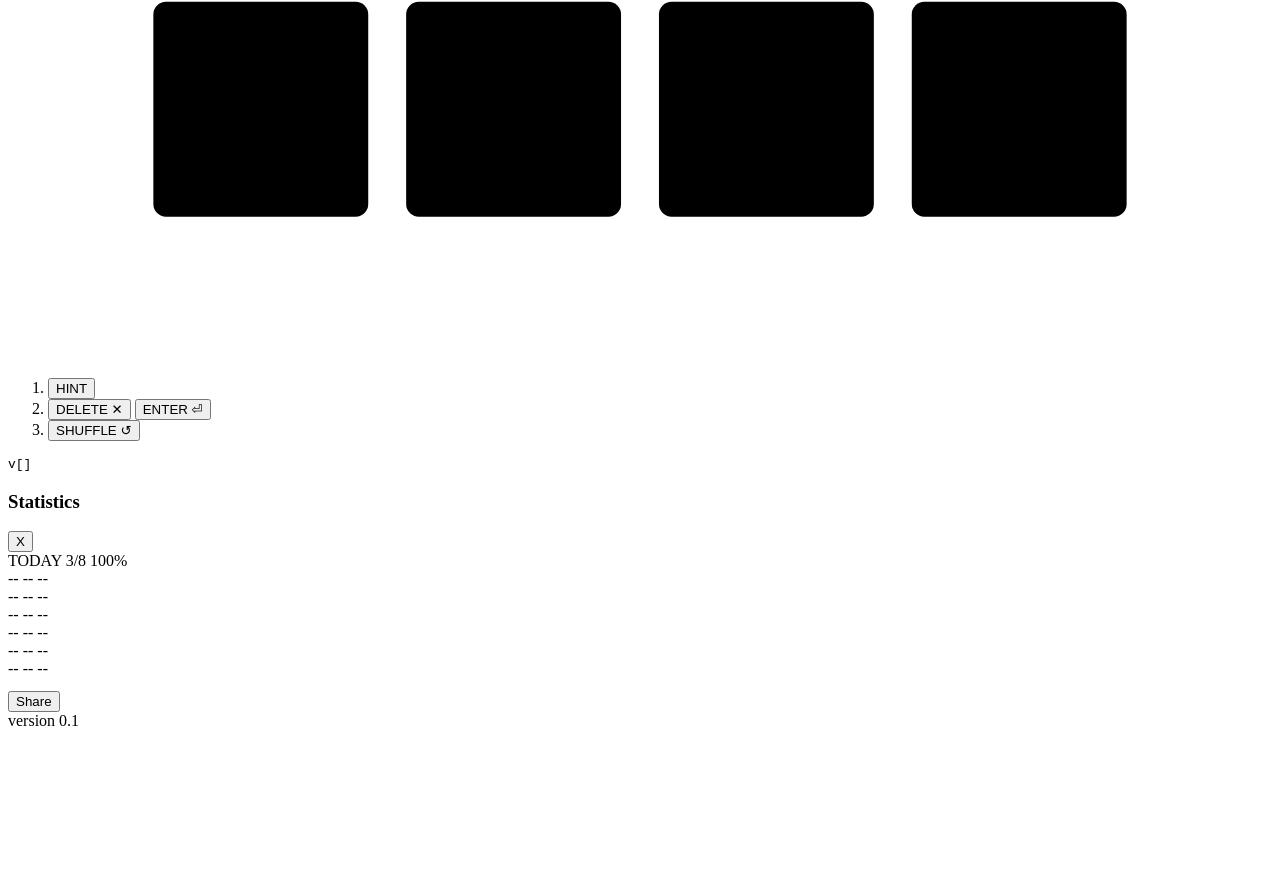
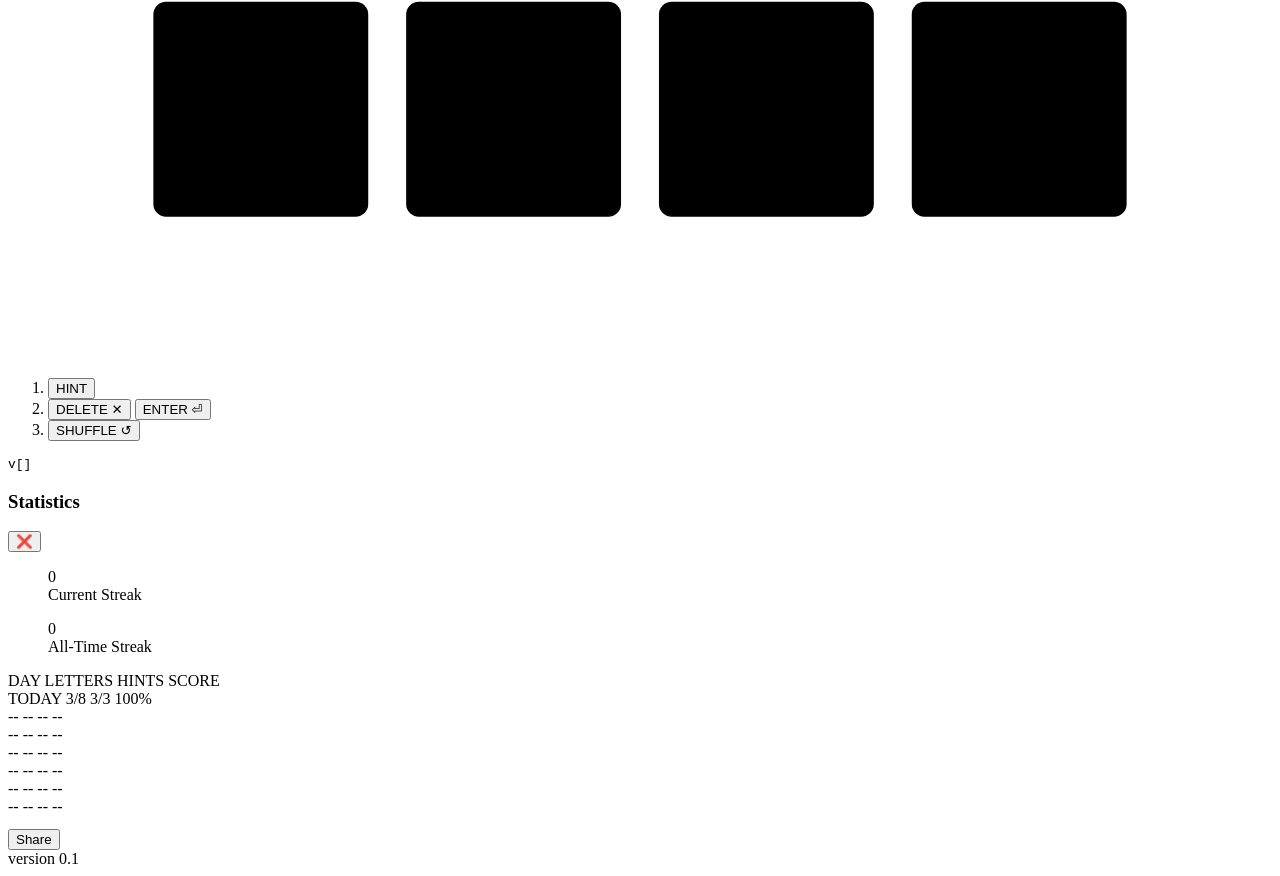
Before and after one commit to aoshea/nn, a website: page index.html in a window 1280 px wide. Shown: the part 986-1862 px from the top of the page. Before the commit the page ends 1724 px from the top, so only its background shows below. Drawn offline with Linux system fonts and the light colour scheme.

Commit message:
3 files modified

```diff
--- a/index.html
+++ b/index.html
@@ -683,16 +683,34 @@
     <div class="stats">
       <header>
         <h3>Statistics</h3>
-        <button name="close-drawer" class="modal">X</button>
+        <button name="close-drawer" class="modal">&#10060;</button>
       </header>
-      <article>
+      <article class="stats-streak">
+        <figure>
+          <div id="stat-current-streak">0</div>
+          <figcaption>Current Streak</figcaption>
+        </figure>
+        <figure>
+          <div id="stat-all-time-streak">0</div>
+          <figcaption>All-Time Streak</figcaption>
+        </figure>
+      </article>
+      <article class="stats-week">
         <div class="result-grid">
+          <div class="result-header-row result-row">
+            <span>DAY</span>
+            <span>LETTERS</span>
+            <span>HINTS</span>
+            <span>SCORE</span>
+          </div>
           <div class="result-today result-row">
             <span>TODAY</span>
             <span>3/8</span>
+            <span>3/3</span>
             <span>100%</span>
           </div>
           <div class="result-prev result-row">
+            <span>--</span>
             <span>--</span>
             <span>--</span>
             <span>--</span>
@@ -701,8 +719,10 @@
             <span>--</span>
             <span>--</span>
             <span>--</span>
+            <span>--</span>
           </div>
           <div class="result-prev result-row">
+            <span>--</span>
             <span>--</span>
             <span>--</span>
             <span>--</span>
@@ -711,13 +731,16 @@
             <span>--</span>
             <span>--</span>
             <span>--</span>
+            <span>--</span>
           </div>
           <div class="result-prev result-row">
             <span>--</span>
             <span>--</span>
             <span>--</span>
+            <span>--</span>
           </div>
           <div class="result-prev result-row">
+            <span>--</span>
             <span>--</span>
             <span>--</span>
             <span>--</span>
--- a/index.ts
+++ b/index.ts
@@ -537,7 +537,7 @@ function advanceLevel() {
     tile_mgr.show(game_level);
     input_char_view.reset(game_level + min_chars);
   } else {
-    tile_mgr.endGame();
+    //tile_mgr.endGame();
     setTimeout(toggleStats, 3000);
   }
 
--- a/style.css
+++ b/style.css
@@ -6,6 +6,7 @@
     Helvetica, Arial, sans-serif;
   --font-size: 10px;
   --font-size-large: 14px;
+  --font-size-xlarge: 24px;
   --font-size-svg: 8px;
   --font-weight: 600;
 }
@@ -64,6 +65,9 @@ button.tertiary {
 }
 
 button.modal {
+  position: absolute;
+  top: -0.1rem;
+  right: 0;
   border: none;
   background: white;
   color: black;
@@ -160,21 +164,46 @@ button[name='hint']::after {
 }
 
 .stats header {
+  position: relative;
+  text-align: center;
+  padding-bottom: 0.5rem;
+  border-bottom: 1px solid lightgray;
+}
+
+.stats header h3 {
+  font-size: var(--font-size-large);
+}
+
+.stats-streak {
   display: flex;
   justify-content: space-between;
 }
 
-.stats header h3 {
-  margin: 0.5rem 0;
+.stats-streak figure {
+  display: flex;
+  flex-direction: column;
+  justify-content: center;
+  align-items: center;
+  margin: 0;
+  padding: 1rem 1rem 0;
+}
+
+.stats-streak > figure > div {
+  font-size: var(--font-size-xlarge);
 }
 
 .result-grid {
   padding: 1rem 0;
 }
 
+.result-header-row {
+  color: gray;
+  border-bottom: 2px solid rgb(158, 153, 153);
+}
+
 .result-row {
   display: grid;
-  grid-template-columns: repeat(3, 1fr);
+  grid-template-columns: repeat(4, 1fr);
   padding: 0.5rem;
   font-size: var(--font-size-large);
   border-radius: 2px;
@@ -343,7 +372,6 @@ rect.layer--overlay {
   opacity: 0;
 }
 
-
 /*
 .state--hint {
   opacity: 1;
```
